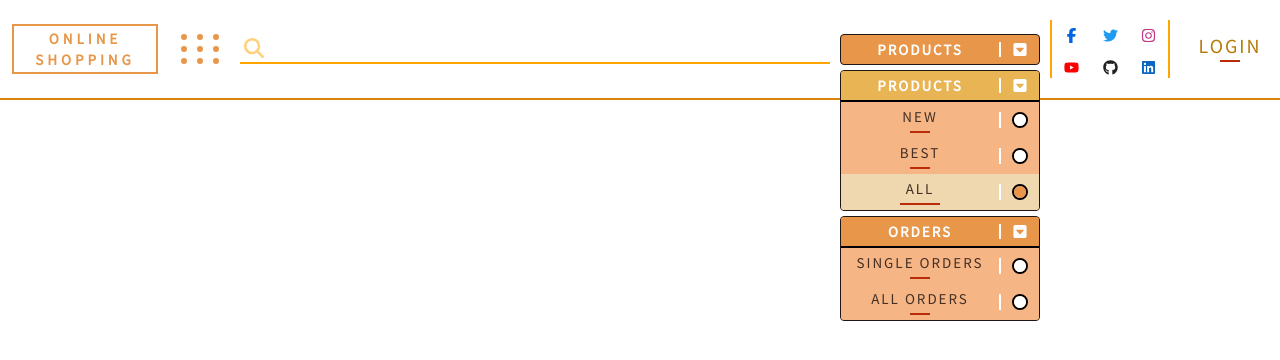
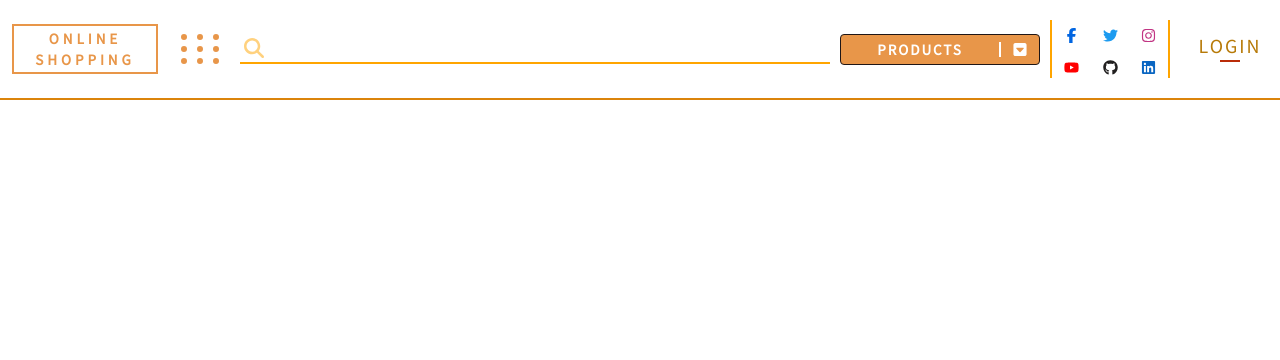
Before and after one commit to cptemre/mern-project-no-2-remote-fashion, a React (Create React App) app in the folder client/: page / in a window 1280 px wide. Shown: the top 360 px of the page. Built offline with nearby package versions, Linux system fonts and the light colour scheme.

Commit message:
Option animations are complited.

```diff
--- a/client/src/components/header/options/Option.tsx
+++ b/client/src/components/header/options/Option.tsx
@@ -59,6 +59,29 @@ const Options = () => {
         backgroundColor: "var(--orange-color-1)",
       });
   };
+
+  const mouseUpHandle = (e: React.MouseEvent<HTMLDivElement, MouseEvent>) => {
+    // HIDE SUB OPTION BY SLIDING UP
+    $(e.currentTarget)
+      .children(".option")
+      .parent()
+      .siblings(".sub-options-section")
+      .filter(function () {
+        return $(this).css("display") !== "none";
+      })
+      .slideUp(200, function () {
+        $(this).fadeOut();
+      });
+    // DISPLAY CURRENT SUB OPTIONS SECTION BY SLIDING DOWN IF IT
+    $(e.currentTarget)
+      .children(".option")
+      .parent()
+      .siblings(".sub-options-section")
+      .filter(function () {
+        return $(this).css("display") === "none";
+      })
+      .slideDown(200);
+  };
   return (
     <section id="option-section">
       {Object.keys(state.options.allOptions.user).map((option, i) => {
@@ -71,6 +94,7 @@ const Options = () => {
             <div
               className="main-option-div"
               onMouseEnter={(e) => mouseEnterHandle(e)}
+              onMouseUp={(e) => mouseUpHandle(e)}
             >
               <div className="option">{option}</div>
               <div className="option-icon-div">
--- a/client/src/components/header/options/Options.tsx
+++ b/client/src/components/header/options/Options.tsx
@@ -25,6 +25,14 @@ const Options = () => {
     $("#option-button").css({
       backgroundColor: "var(--orange-color-1)",
     });
+    // SCALE DOWN THE OPTION SECTION
+    $("#option-section").css({
+      transform: "scaleY(0)",
+    });
+    // HIDE ALL SUB OPTION BY SLIDING UP
+    $(".sub-options-section").slideUp(200, function () {
+      $(this).fadeOut();
+    });
   }; // MOUSE ENTER HANDLE TO CHANGE OPTION BUTTON CSS
   const mouseEnterHandle = (e: React.MouseEvent<HTMLElement, MouseEvent>) => {
     // SET IS OPTION BUTTON BOOLEAN TO TRUE
@@ -32,9 +40,13 @@ const Options = () => {
       type: "IS_OPTION_BUTTON",
       payload: true,
     });
-    // CHANGE CSS
+    // CHANGE CSS OF OPTION BUTTON
     $(e.currentTarget).children("#option-button").css({
       backgroundColor: "var(--dark-orange-color-1)",
+    });
+    // SCALE UP THE OPTION SECTION
+    $("#option-section").css({
+      transform: "scaleY(1)",
     });
   };
   return (
--- a/client/src/components/header/options/SubOptions.tsx
+++ b/client/src/components/header/options/SubOptions.tsx
@@ -102,7 +102,7 @@ const SubOptions = ({ option }: { option: keyof OptionsInterface["user"] }) => {
     dispatch({ type: "SELECTED_OPTION", payload: option });
   };
   return (
-    <section id="sub-options-section">
+    <section className="sub-options-section">
       {subOptions.map((subOption, i) => (
         <article
           key={`sub-option-article-${i}`}
--- a/client/src/css/header/options/option.css
+++ b/client/src/css/header/options/option.css
@@ -5,11 +5,13 @@
   max-width: 20rem;
   flex-direction: row;
   row-gap: 0.5rem;
+  transform: scaleY(0);
+  transform-origin: top center;
+  transition: 0.2s;
 }
 
 .option-article {
   flex-basis: 100%;
-  height: auto;
   cursor: pointer;
   height: auto;
   border-radius: 0.4rem;
--- a/client/src/css/header/options/subOptions.css
+++ b/client/src/css/header/options/subOptions.css
@@ -1,5 +1,6 @@
-#sub-options-section {
+.sub-options-section {
   flex-direction: column;
+  display: none;
 }
 
 .sub-option-article {
```
